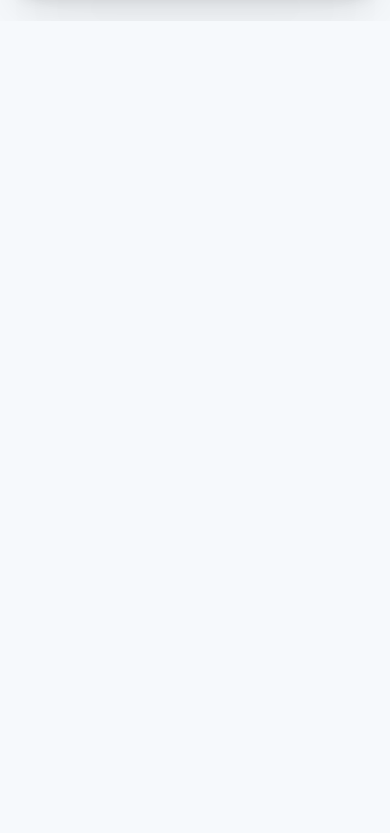
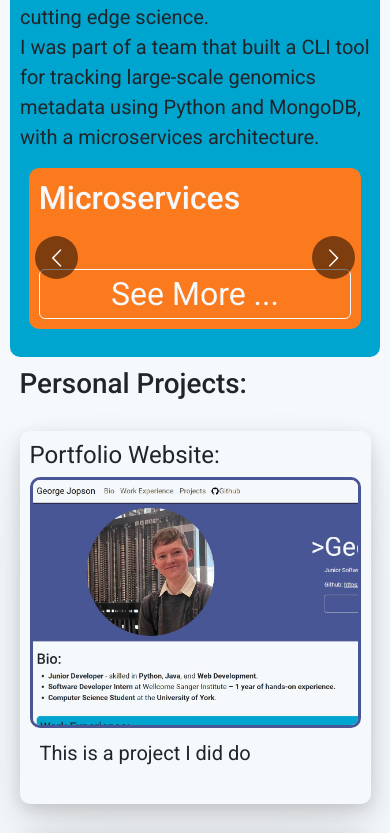
Before and after one commit to GeorgeJopson/GeorgeJopson.github.io, a React (Create React App) app: page / in a window 390 px wide. Shown: the part 1164-1997 px from the top of the page. Before the commit the page ends 1185 px from the top, so only its background shows below. Built offline with nearby package versions, Linux system fonts and the light colour scheme.

Commit message:
Add initial content styling to projects

```diff
--- a/src/Components/Projects/Projects.css
+++ b/src/Components/Projects/Projects.css
@@ -12,4 +12,34 @@
   box-shadow: 0 50px 100px rgba(0, 0, 0, .05), 0 15px 35px rgba(0, 0, 0, .1), 0 5px 15px rgba(0, 0, 0, .1);
 
   margin: 30px 0;
+
 }
+
+.projectInfoBox{
+  display: flex;
+  justify-content: space-around;
+  flex-direction: row;
+}
+
+.projectInfoImage{
+  width: 50%;
+  border-radius: 10px;
+  border: 3px solid var(--primary-accent)
+}
+
+.projectInfoText{
+  width: 50%;
+  padding: 10px;
+}
+
+@media (max-width: 768px) {
+  .projectInfoBox{
+    flex-direction: column;
+  }
+  .projectInfoImage{
+    width: 100%;
+  }
+  .projectInfoText{
+    width: 100%;
+  }
+}
--- a/src/Components/Projects/Projects.js
+++ b/src/Components/Projects/Projects.js
@@ -16,7 +16,13 @@ function Projects(){
 function ProjectBox(){
   return(
     <div className="projectBox">
-      <p className="robotoRegular paragraphText">This is a project I did do</p>
+      <h2 className="robotoRegular subtitleText">Portfolio Website:</h2>
+      <div className="projectInfoBox">
+        <img src='/portfolioWebsite.JPG' alt='Portfolio website' className='projectInfoImage'/>
+        <div className="projectInfoText">
+          <p className="robotoRegular paragraphText">This is a project I did do</p>
+        </div>
+      </div>
     </div>
   );
 }
```
Also changed, not shown: public/portfolioWebsite.JPG (added), src/Components/WorkExperience/WorkExperience.css (renamed from src/WorkExperience/WorkExperience.css), src/Components/WorkExperience/WorkExperience.js (renamed from src/WorkExperience/WorkExperience.js), src/Components/WorkExperience/workExperienceAchievements.json (renamed from src/WorkExperience/workExperienceAchievements.json).
